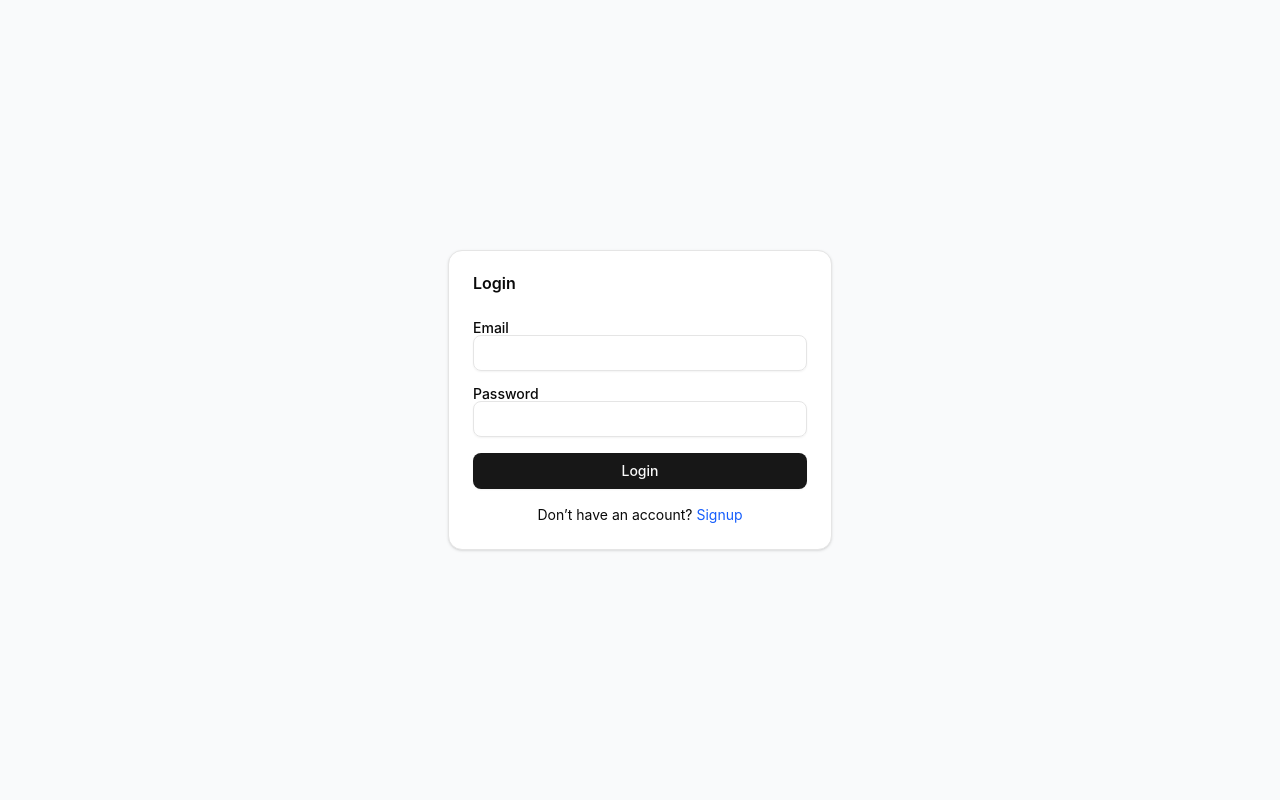
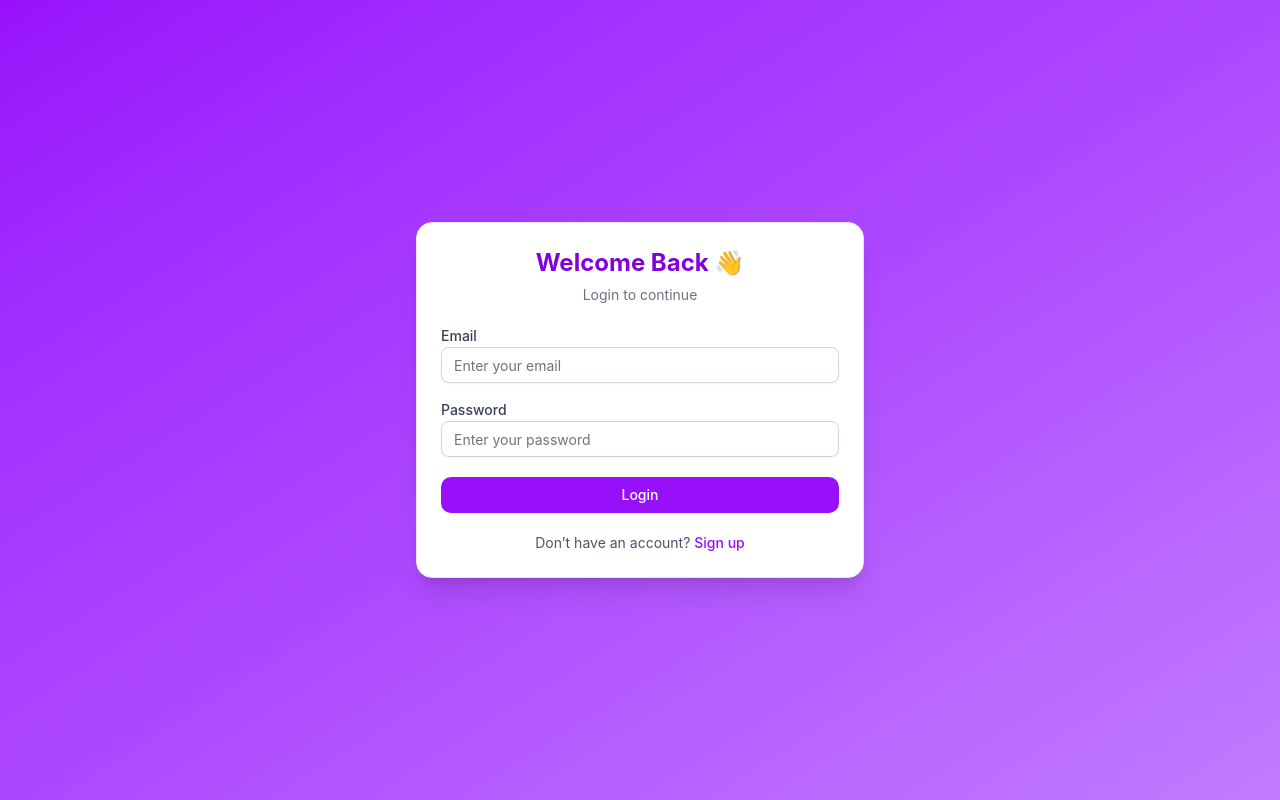
Before and after one commit to craftwithneha/event-management, a React (Vite) app: page /login in a window 1280 px wide. Built offline with nearby package versions, Linux system fonts and the light colour scheme.

Commit message:
initial commit

```diff
--- a/src/pages/Login.jsx
+++ b/src/pages/Login.jsx
@@ -1,3 +1,64 @@
+// import { useState } from "react";
+// import { account } from "../services/appwrite";
+// import { useNavigate, Link } from "react-router-dom";
+// import { Button } from "@/components/ui/button";
+// import { Input } from "@/components/ui/input";
+// import { Label } from "@/components/ui/label";
+// import { Card, CardContent, CardHeader, CardTitle } from "@/components/ui/card";
+
+// export default function Login() {
+//   const [email, setEmail] = useState("");
+//   const [password, setPassword] = useState("");
+//   const [error, setError] = useState("");
+//   const navigate = useNavigate();
+
+
+// const handleLogin = async () => {
+//   try {
+//     setError("");
+//     await account.createEmailPasswordSession({
+//       email: email,
+//       password: password,
+//     });
+//     navigate("/"); // redirect to admin panel
+//   } catch (err) {
+//     console.error(err);
+//     setError(err.message || "Login failed");
+//   }
+// };
+
+
+//   return (
+//     <div className="flex justify-center items-center h-screen bg-gray-50">
+//       <Card className="w-96">
+//         <CardHeader>
+//           <CardTitle>Login</CardTitle>
+//         </CardHeader>
+//         <CardContent className="space-y-4">
+//           {error && <p className="text-red-600">{error}</p>}
+//           <div>
+//             <Label>Email</Label>
+//             <Input type="email" value={email} onChange={(e) => setEmail(e.target.value)} />
+//           </div>
+//           <div>
+//             <Label>Password</Label>
+//             <Input type="password" value={password} onChange={(e) => setPassword(e.target.value)} />
+//           </div>
+//           <Button onClick={handleLogin} className="w-full">Login</Button>
+//           <p className="text-sm text-center">
+//             Don’t have an account?{" "}
+//             <Link to="/signup" className="text-blue-600 hover:underline">
+//               Signup
+//             </Link>
+//           </p>
+//         </CardContent>
+//       </Card>
+//     </div>
+//   );
+// }
+
+
+
 import { useState } from "react";
 import { account } from "../services/appwrite";
 import { useNavigate, Link } from "react-router-dom";
@@ -11,7 +72,6 @@ export default function Login() {
   const [password, setPassword] = useState("");
   const [error, setError] = useState("");
   const navigate = useNavigate();
-
 
   const handleLogin = async () => {
     try {
@@ -27,28 +87,58 @@ const handleLogin = async () => {
     }
   };
 
+  return (
+    <div className="flex justify-center items-center min-h-screen bg-gradient-to-br from-purple-600 via-purple-500 to-purple-400 p-4">
+      <Card className="w-full max-w-md shadow-xl rounded-2xl bg-white">
+        <CardHeader className="text-center">
+          <CardTitle className="text-2xl font-bold text-purple-700">
+            Welcome Back 👋
+          </CardTitle>
+          <p className="text-gray-500 text-sm">Login to continue</p>
+        </CardHeader>
+        <CardContent className="space-y-5">
+          {error && <p className="text-red-600 text-center">{error}</p>}
 
-  return (
-    <div className="flex justify-center items-center h-screen bg-gray-50">
-      <Card className="w-96">
-        <CardHeader>
-          <CardTitle>Login</CardTitle>
-        </CardHeader>
-        <CardContent className="space-y-4">
-          {error && <p className="text-red-600">{error}</p>}
+          {/* Email */}
           <div>
-            <Label>Email</Label>
-            <Input type="email" value={email} onChange={(e) => setEmail(e.target.value)} />
+            <Label className="text-gray-700">Email</Label>
+            <Input
+              type="email"
+              placeholder="Enter your email"
+              value={email}
+              onChange={(e) => setEmail(e.target.value)}
+              className="mt-1 border-gray-300 focus:border-purple-500 focus:ring-purple-500"
+            />
           </div>
+
+          {/* Password */}
           <div>
-            <Label>Password</Label>
-            <Input type="password" value={password} onChange={(e) => setPassword(e.target.value)} />
+            <Label className="text-gray-700">Password</Label>
+            <Input
+              type="password"
+              placeholder="Enter your password"
+              value={password}
+              onChange={(e) => setPassword(e.target.value)}
+              className="mt-1 border-gray-300 focus:border-purple-500 focus:ring-purple-500"
+            />
           </div>
-          <Button onClick={handleLogin} className="w-full">Login</Button>
-          <p className="text-sm text-center">
+
+          {/* Login Button */}
+          <Button
+            onClick={handleLogin}
+            className="w-full bg-purple-600 hover:bg-purple-700 text-white py-2 rounded-lg transition-all duration-300"
+          >
+            Login
+          </Button>
+
+          {/* Signup Redirect */}
+          <p className="text-sm text-center text-gray-600">
             Don’t have an account?{" "}
-            <Link to="/signup" className="text-blue-600 hover:underline">
-              Signup
+            <Link
+              to="/signup"
+              className="text-purple-600 font-medium hover:underline"
+            >
+              Sign up
             </Link>
           </p>
         </CardContent>
--- a/src/pages/Signup.jsx
+++ b/src/pages/Signup.jsx
@@ -1,3 +1,71 @@
+// import { useState } from "react";
+// import { account } from "../services/appwrite";
+// import { useNavigate, Link } from "react-router-dom";
+// import { Button } from "@/components/ui/button";
+// import { Input } from "@/components/ui/input";
+// import { Label } from "@/components/ui/label";
+// import { Card, CardContent, CardHeader, CardTitle } from "@/components/ui/card";
+
+// export default function Signup() {
+//   const [name, setName] = useState("");
+//   const [email, setEmail] = useState("");
+//   const [password, setPassword] = useState("");
+//   const [error, setError] = useState("");
+//   const navigate = useNavigate();
+
+//   const handleSignup = async () => {
+//     try {
+//       setError("");
+//       await account.create({
+//   userId: "unique()", // auto-generate user ID
+//   email: email,
+//   password: password,
+//   name: name
+// });
+
+//       alert("Signup successful! Please login.");
+//       navigate("/login");
+//     } catch (err) {
+//       console.error(err);
+//       setError(err.message);
+//     }
+//   };
+
+//   return (
+//     <div className="flex justify-center items-center h-screen bg-gray-50">
+//       <Card className="w-96">
+//         <CardHeader>
+//           <CardTitle>Create Account</CardTitle>
+//         </CardHeader>
+//         <CardContent className="space-y-4">
+//           {error && <p className="text-red-600">{error}</p>}
+//           <div>
+//             <Label>Name</Label>
+//             <Input value={name} onChange={(e) => setName(e.target.value)} />
+//           </div>
+//           <div>
+//             <Label>Email</Label>
+//             <Input type="email" value={email} onChange={(e) => setEmail(e.target.value)} />
+//           </div>
+//           <div>
+//             <Label>Password</Label>
+//             <Input type="password" value={password} onChange={(e) => setPassword(e.target.value)} />
+//           </div>
+//           <Button onClick={handleSignup} className="w-full">Signup</Button>
+//           <p className="text-sm text-center">
+//             Already have an account?{" "}
+//             <Link to="/login" className="text-blue-600 hover:underline">
+//               Login
+//             </Link>
+//           </p>
+//         </CardContent>
+//       </Card>
+//     </div>
+//   );
+// }
+
+
+
 import { useState } from "react";
 import { account } from "../services/appwrite";
 import { useNavigate, Link } from "react-router-dom";
@@ -17,11 +85,11 @@ export default function Signup() {
     try {
       setError("");
       await account.create({
-  userId: "unique()", // auto-generate user ID
-  email: email,
-  password: password,
-  name: name
-});
+        userId: "unique()",
+        email: email,
+        password: password,
+        name: name,
+      });
 
       alert("Signup successful! Please login.");
       navigate("/login");
@@ -32,29 +100,65 @@ export default function Signup() {
   };
 
   return (
-    <div className="flex justify-center items-center h-screen bg-gray-50">
-      <Card className="w-96">
-        <CardHeader>
-          <CardTitle>Create Account</CardTitle>
+    <div className="flex justify-center items-center min-h-screen bg-gradient-to-br from-purple-600 via-purple-700 to-purple-900 px-4">
+      <Card className="w-full max-w-md shadow-2xl rounded-2xl border-none bg-white/95 backdrop-blur-lg">
+        <CardHeader className="text-center">
+          <CardTitle className="text-2xl font-bold text-purple-700">
+            Create Account
+          </CardTitle>
+          <p className="text-gray-500 text-sm mt-1">
+            Join us and get started today
+          </p>
         </CardHeader>
-        <CardContent className="space-y-4">
-          {error && <p className="text-red-600">{error}</p>}
+        <CardContent className="space-y-5">
+          {error && (
+            <p className="text-red-600 text-sm text-center font-medium">
+              {error}
+            </p>
+          )}
+
           <div>
-            <Label>Name</Label>
-            <Input value={name} onChange={(e) => setName(e.target.value)} />
+            <Label className="text-gray-700">Name</Label>
+            <Input
+              className="mt-1 border-gray-300 focus:border-purple-500 focus:ring-purple-500"
+              value={name}
+              onChange={(e) => setName(e.target.value)}
+            />
           </div>
+
           <div>
-            <Label>Email</Label>
-            <Input type="email" value={email} onChange={(e) => setEmail(e.target.value)} />
+            <Label className="text-gray-700">Email</Label>
+            <Input
+              type="email"
+              className="mt-1 border-gray-300 focus:border-purple-500 focus:ring-purple-500"
+              value={email}
+              onChange={(e) => setEmail(e.target.value)}
+            />
           </div>
+
           <div>
-            <Label>Password</Label>
-            <Input type="password" value={password} onChange={(e) => setPassword(e.target.value)} />
+            <Label className="text-gray-700">Password</Label>
+            <Input
+              type="password"
+              className="mt-1 border-gray-300 focus:border-purple-500 focus:ring-purple-500"
+              value={password}
+              onChange={(e) => setPassword(e.target.value)}
+            />
           </div>
-          <Button onClick={handleSignup} className="w-full">Signup</Button>
-          <p className="text-sm text-center">
+
+          <Button
+            onClick={handleSignup}
+            className="w-full bg-purple-600 hover:bg-purple-700 text-white font-semibold py-2 rounded-lg shadow-lg transition-all"
+          >
+            Sign Up
+          </Button>
+
+          <p className="text-sm text-center text-gray-600">
             Already have an account?{" "}
-            <Link to="/login" className="text-blue-600 hover:underline">
+            <Link
+              to="/login"
+              className="text-purple-600 font-semibold hover:underline"
+            >
               Login
             </Link>
           </p>
```
Lines whose indentation alone changed are shown as unchanged.
